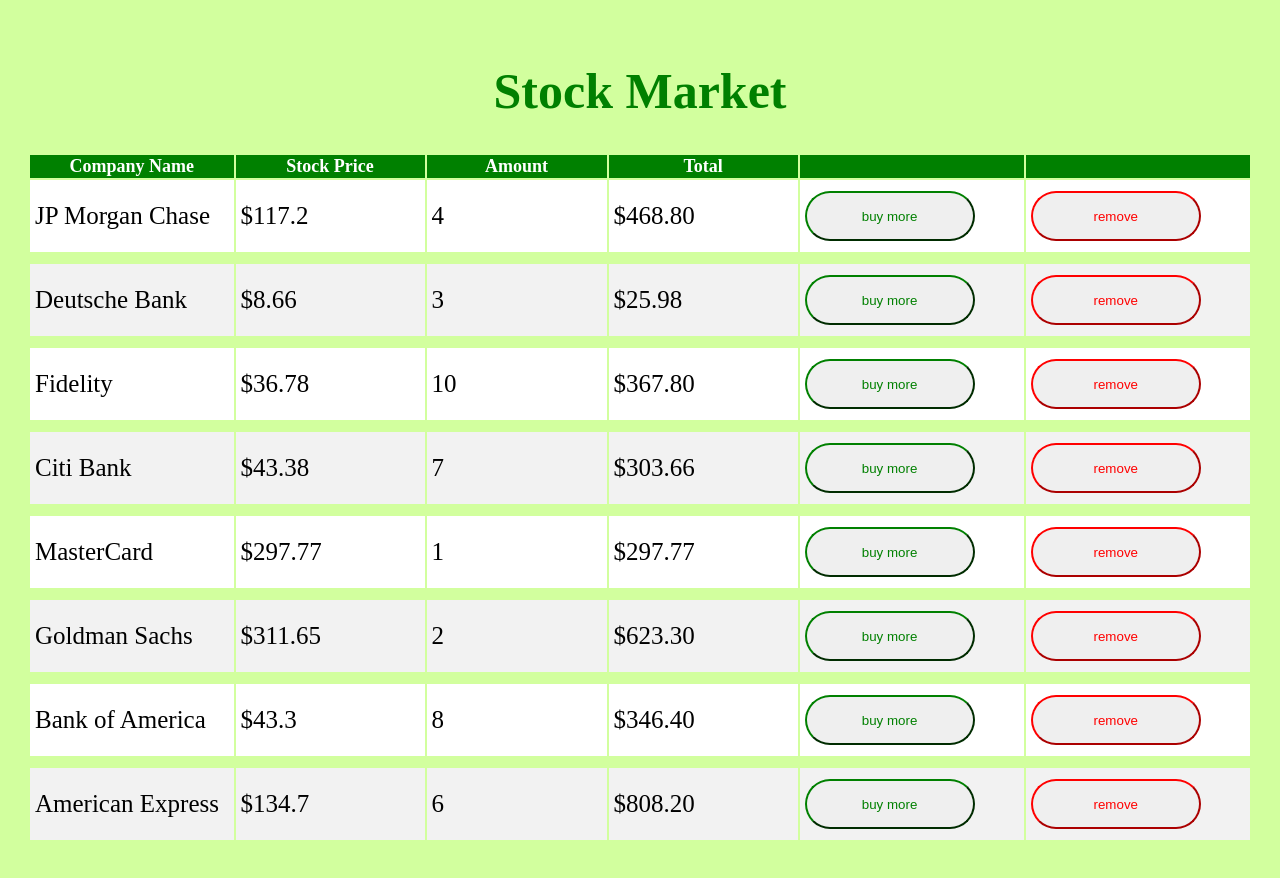
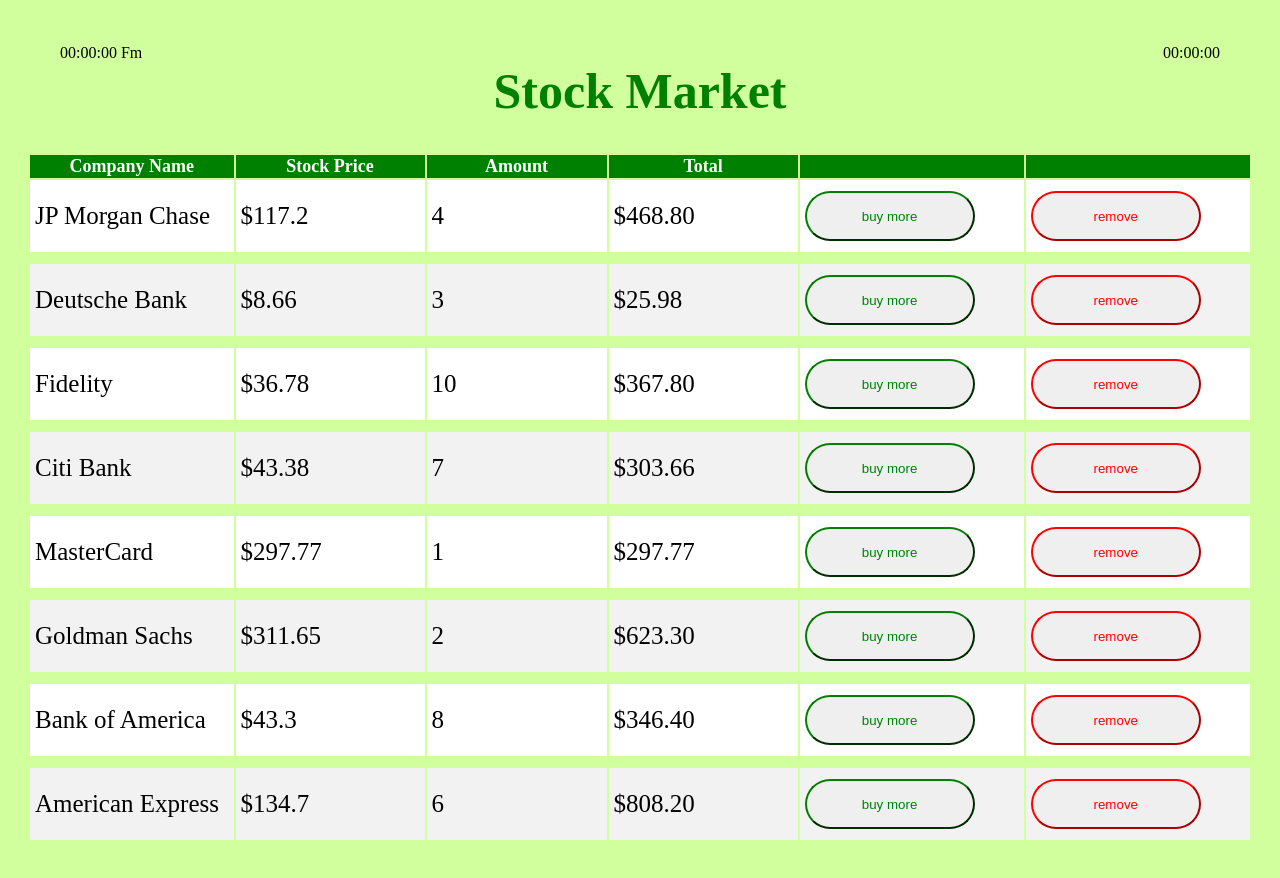
Before and after one commit to yankelsteinmetz/buy-more-stocks, a plain HTML site: page index.html in a window 1280 px wide. Drawn offline with Linux system fonts and the light colour scheme.

Commit message:
added-time-and-countdown

```diff
--- a/index.html
+++ b/index.html
@@ -8,6 +8,10 @@
     <link rel="stylesheet" href="./styling.css">
 </head>
 <body>
+    <div>
+        <p id = "current-date-time" >00:00:00 Fm</p>
+        <p id = "count-down">00:00:00</p>
+    </div>
     <h1>Stock Market</h1>
 
     <table>
--- a/styling.css
+++ b/styling.css
@@ -1,6 +1,14 @@
 body{
     background-color:#d2ff9e;
     padding: 20px;
+}
+#current-date-time{
+    position: fixed;
+    left: 60px;
+}
+#count-down{
+    position: fixed;
+    right: 60px;
 }
 h1{
     font-family: "times new roman";
```
